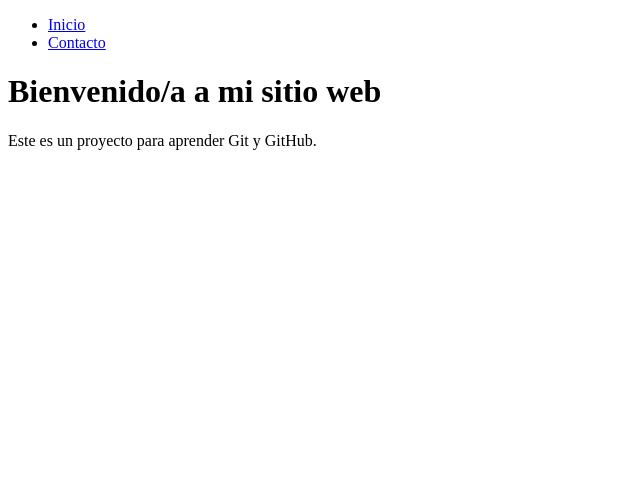
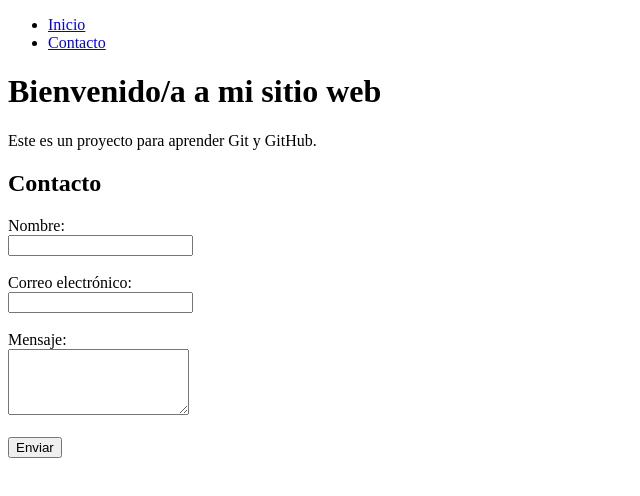
Before and after one commit to plopezm-rgb/mi-proyecto-web, a plain HTML site: page index.html in a window 1280 px wide. Shown: the whole page, without its empty margins (0-640 px from the left). Drawn offline with Linux system fonts and the light colour scheme.

Commit message:
Añadir formulario de contacto

```diff
--- a/index.html
+++ b/index.html
@@ -14,7 +14,24 @@
             </ul>
         </nav>
     </header>
+
     <h1>Bienvenido/a a mi sitio web</h1>
     <p>Este es un proyecto para aprender Git y GitHub.</p>
+
+    <section id="contacto">
+        <h2>Contacto</h2>
+        <form action="#">
+            <label for="nombre">Nombre:</label><br>
+            <input type="text" id="nombre" name="nombre" required><br><br>
+
+            <label for="email">Correo electrónico:</label><br>
+            <input type="email" id="email" name="email" required><br><br>
+
+            <label for="mensaje">Mensaje:</label><br>
+            <textarea id="mensaje" name="mensaje" rows="4" required></textarea><br><br>
+
+            <button type="submit">Enviar</button>
+        </form>
+    </section>
 </body>
 </html>
```
